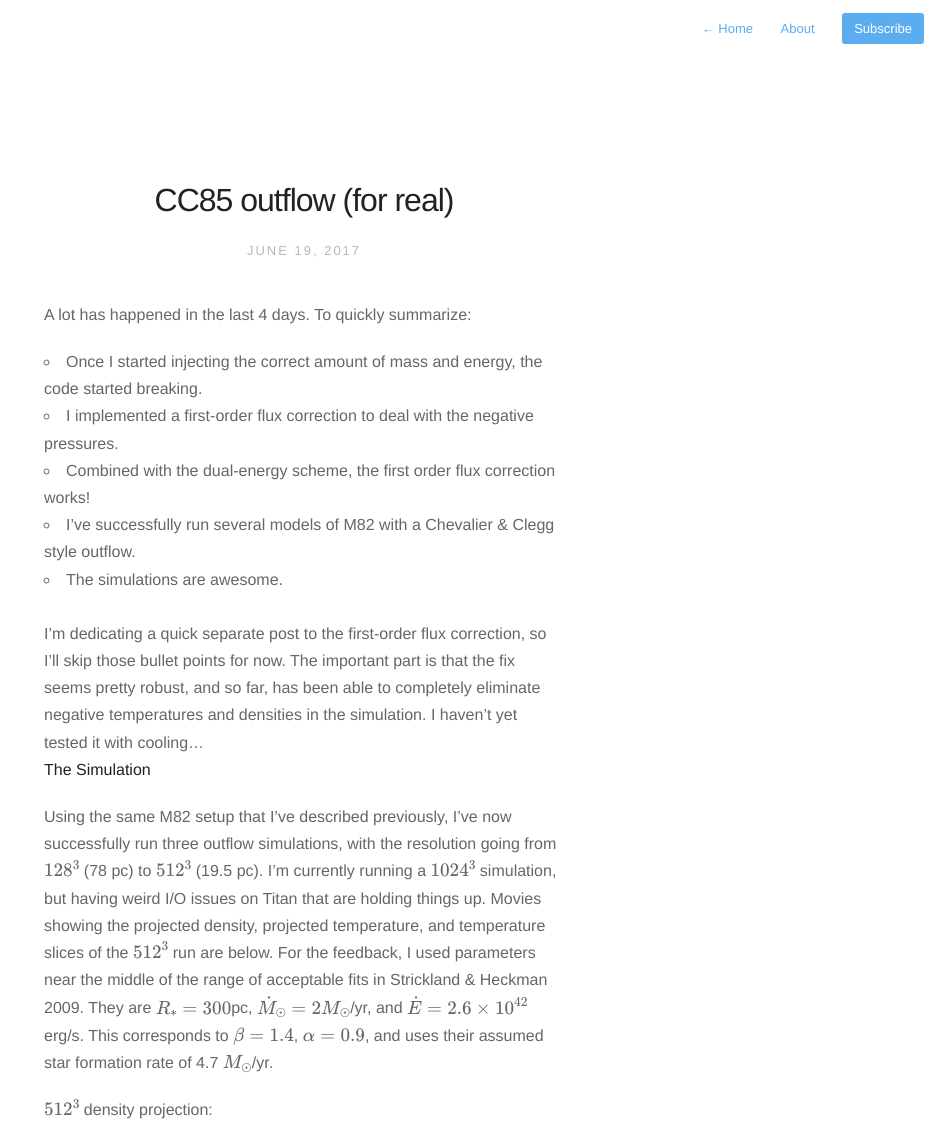
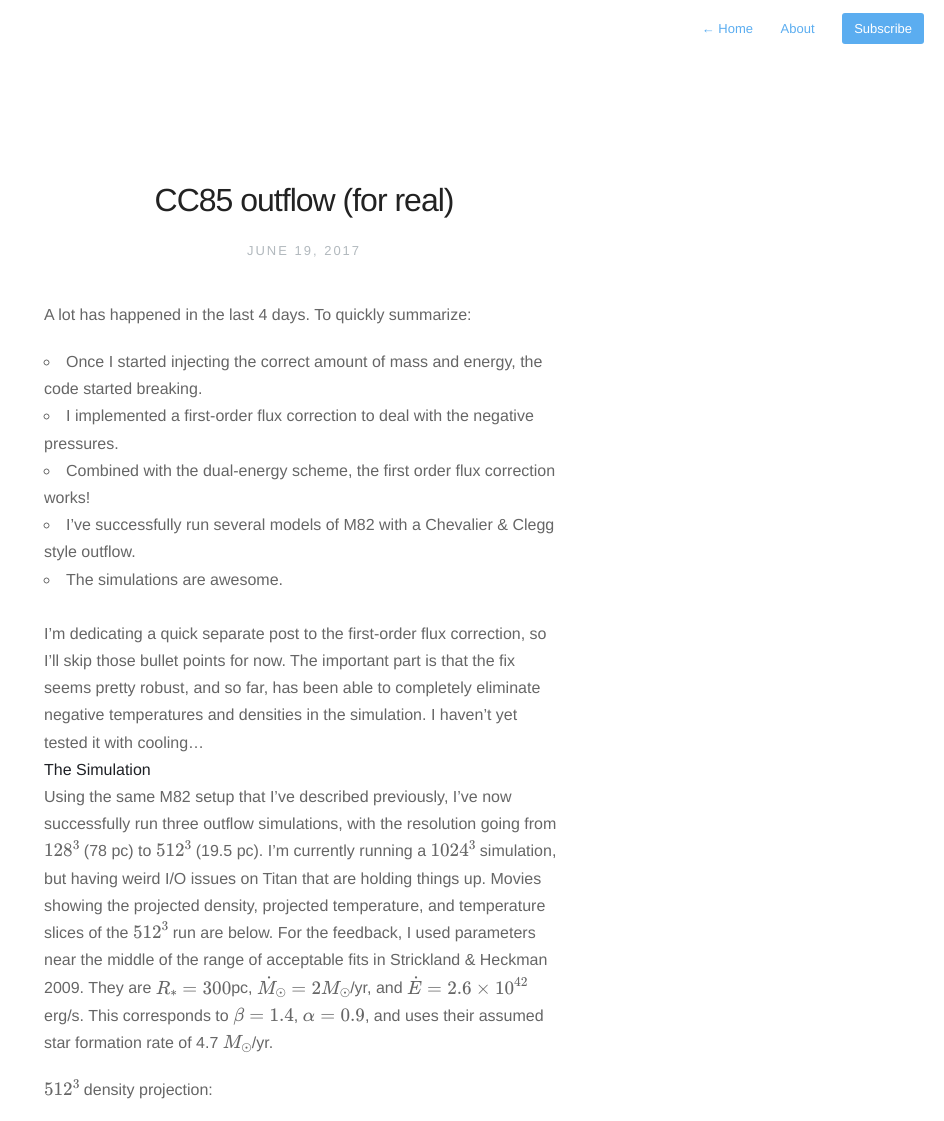
Before and after one commit to evaneschneider/site, a Jekyll site: the page built from _posts/2017-6-19-CC85-outflow-2.markdown, in a window 1280 px wide. Shown: the top 1121 px of the page, without its empty margins (336-1280 px from the left). Built offline with Jekyll 4.4.1, drawn with Linux system fonts in a browser that asks for light colours; nearby versions of some CDN libraries; formulas are drawn with MathJax 3; grey boxes are pictures that could not be loaded.

Commit message:
minor edits

```diff
--- a/_posts/2017-6-19-CC85-outflow-2.markdown
+++ b/_posts/2017-6-19-CC85-outflow-2.markdown
@@ -12,18 +12,18 @@
 * The simulations are awesome.
 <br>
 I'm dedicating a quick separate post to the first-order flux correction, so I'll skip those bullet points for now. The important part is that the fix seems pretty robust, and so far, has been able to completely eliminate negative temperatures and densities in the simulation. I haven't yet tested it with cooling...
-
+<br>
 **The Simulation**
 
 Using the same M82 setup that I've described previously, I've now successfully run three outflow simulations, with the resolution going from $$128^3$$ (78 pc) to $$512^3$$ (19.5 pc). I'm currently running a $$1024^3$$ simulation, but having weird I/O issues on Titan that are holding things up. Movies showing the projected density, projected temperature, and temperature slices of the $$512^3$$ run are below. For the feedback, I used parameters near the middle of the range of acceptable fits in Strickland & Heckman 2009. They are $$R_{*} = 300$$pc, $$\dot{M}_{\odot} = 2 M_{\odot}$$/yr, and $$\dot{E} = 2.6\times10^{42}$$erg/s. This corresponds to $$\beta = 1.4$$, $$\alpha = 0.9$$, and uses their assumed star formation rate of 4.7 $$M_\odot$$/yr.
 
 $$512^3$$ density projection:
 <div style="text-align: center">
-<video src="{{ site.url }}assets/movies/m82_out_d_512.mov" width="400" height="800" controls preload></video>
+<video src="{{ site.url }}assets/movies/m82_out_d_512.mov" width="450" height="900" controls preload></video>
 $$512^3$$ temperature projection:
-<video src="{{ site.url }}assets/movies/m82_out_T_512.mov" width="400" height="800" controls preload></video>
+<video src="{{ site.url }}assets/movies/m82_out_T_512.mov" width="450" height="900" controls preload></video>
 $$512^3$$ temperature slices:
-<video src="{{ site.url }}assets/movies/m82_out_Tslice_512.mov" width="400" height="800" controls preload></video>
+<video src="{{ site.url }}assets/movies/m82_out_Tslice_512.mov" width="450" height="900" controls preload></video>
 </div>
 <br>
 I haven't had time to do a whole lot of analysis, but I did check how well the outflow matches the analytic model along the z-axis, where it looks relatively unperturbed. The result is: strikingly well. Here's a plot showing various physical parameters with both the simulation data and the analytic solution:
```
